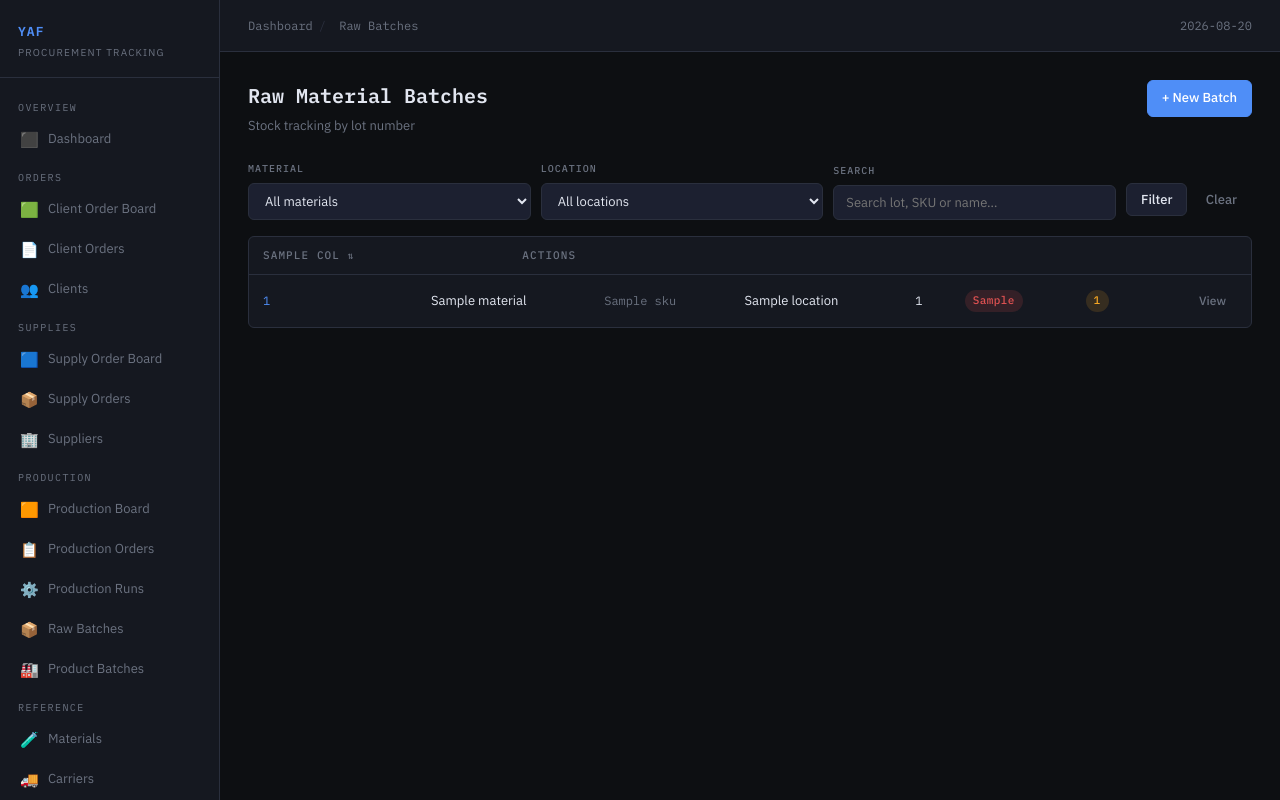
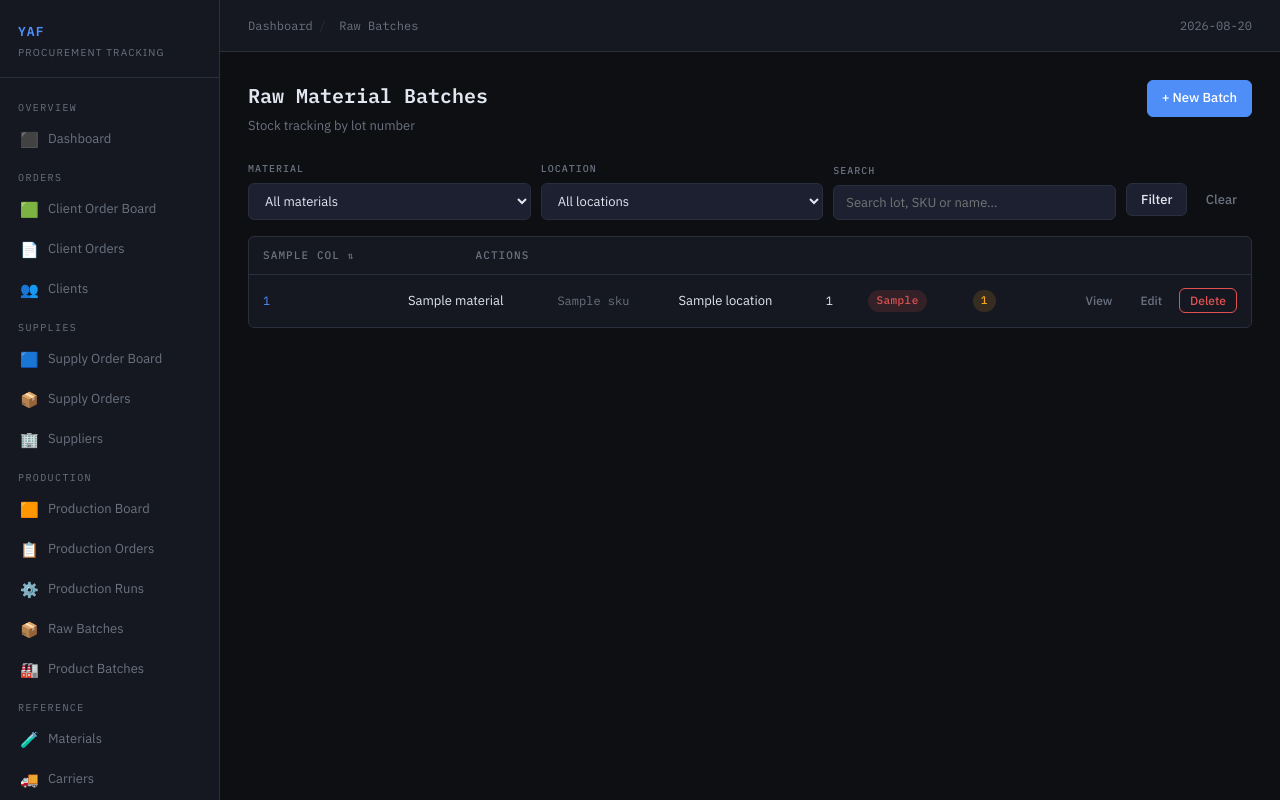
Before and after one commit to akprodromou/production_tracker, a Django app: template templates/batches/list.html in a window 1280 px wide. Run offline with Django 5.2, Linux system fonts and the light colour scheme; the template is opened without the code that fills it: most values are stand-ins (such as "Sample title", 1, 10 or a date in 2020).

Commit message:
fix: add Edit and Delete buttons to raw batch list

```diff
--- a/templates/batches/list.html
+++ b/templates/batches/list.html
@@ -95,6 +95,12 @@
           <td>
             <div class="td-actions" style="justify-content:flex-end">
               <a href="{% url 'batch-detail' b.pk %}" class="btn btn-ghost btn-sm">View</a>
+              <a href="{% url 'batch-edit' b.pk %}" class="btn btn-ghost btn-sm">Edit</a>
+              <form method="post" action="{% url 'batch-delete' b.pk %}" style="display:inline">
+                {% csrf_token %}
+                <input type="hidden" name="next" value="{{ request.get_full_path }}">
+                <button type="submit" class="btn btn-danger btn-sm" onclick="return confirm('Delete {{ b.lot_number }}?')">Delete</button>
+              </form>
             </div>
           </td>
         </tr>
```
